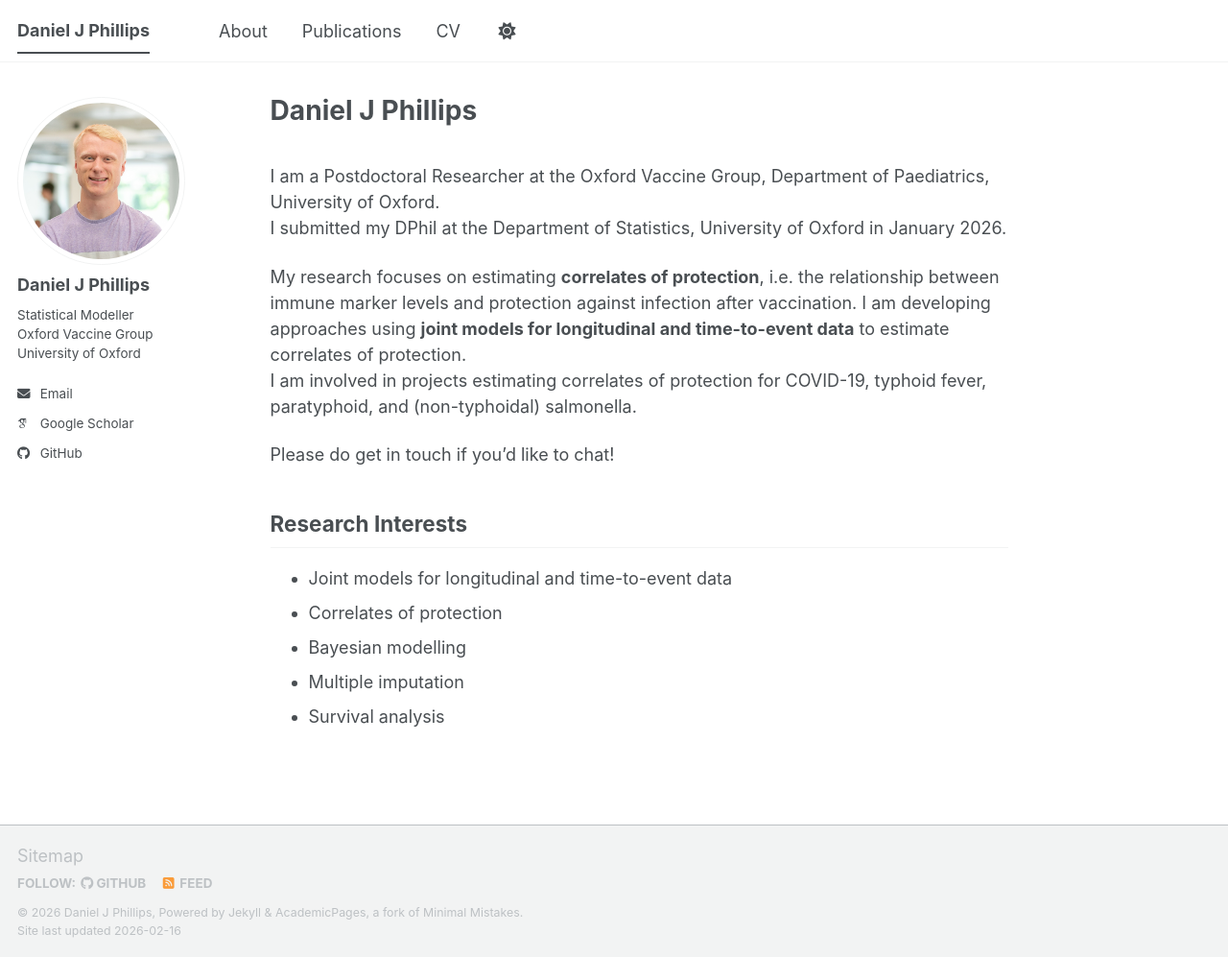
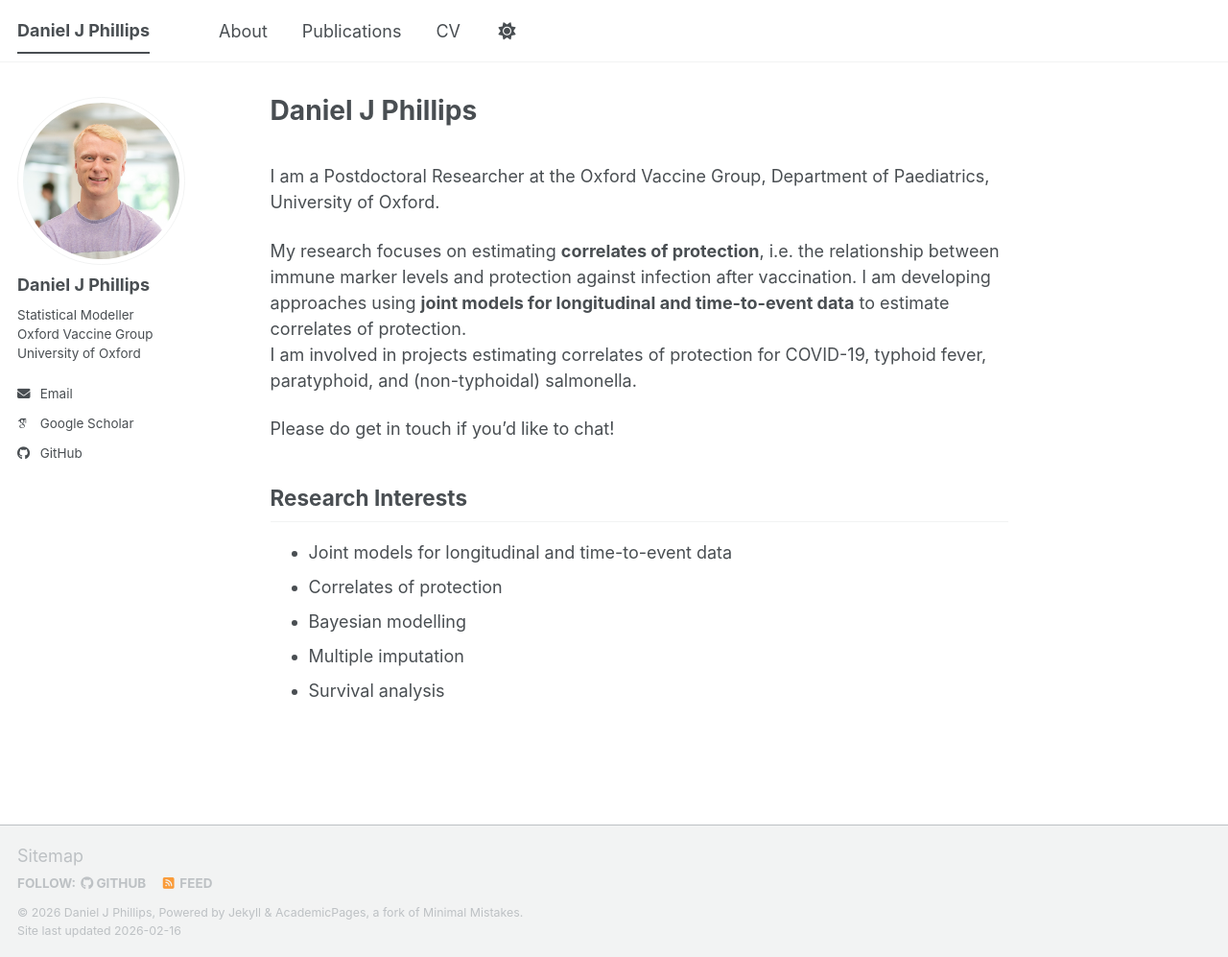
Before and after one commit to danphillipsstats/danphillipsstats.github.io, a Jekyll site: the page built from _pages/about.md, in a window 1280 px wide and 997 px high. Shown: the whole window at 96% size. Built offline with Jekyll 4.4.1, drawn with Linux system fonts in a browser that asks for light colours; some web fonts are replaced; a script bundle is joined from its source files by our own code; library files that are not in the unit come from our copies.

Commit message:
Update about.md

```diff
--- a/_pages/about.md
+++ b/_pages/about.md
@@ -8,8 +8,7 @@ redirect_from:
 ---
 
 \
-I am a Postdoctoral Researcher at the Oxford Vaccine Group, Department of Paediatrics, University of Oxford. <br>
-I submitted my DPhil at the Department of Statistics, University of Oxford in January 2026.
+I am a Postdoctoral Researcher at the Oxford Vaccine Group, Department of Paediatrics, University of Oxford.
 
 My research focuses on estimating **correlates of protection**, i.e. the relationship between immune marker levels and protection against infection after vaccination. I am developing approaches using **joint models for longitudinal and time-to-event data** to estimate correlates of protection. <br>
 I am involved in projects estimating correlates of protection for COVID-19, typhoid fever, paratyphoid, and (non-typhoidal) salmonella.
```
